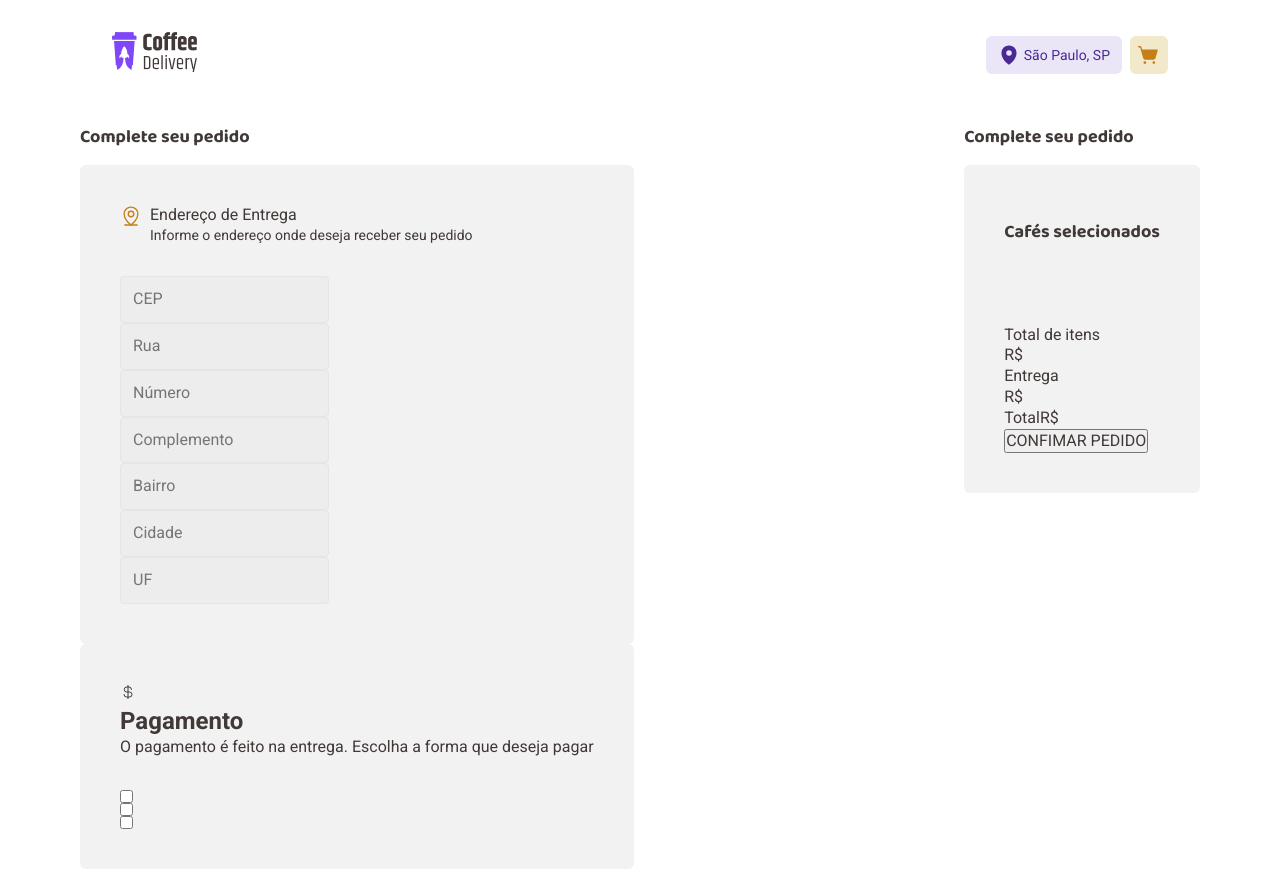
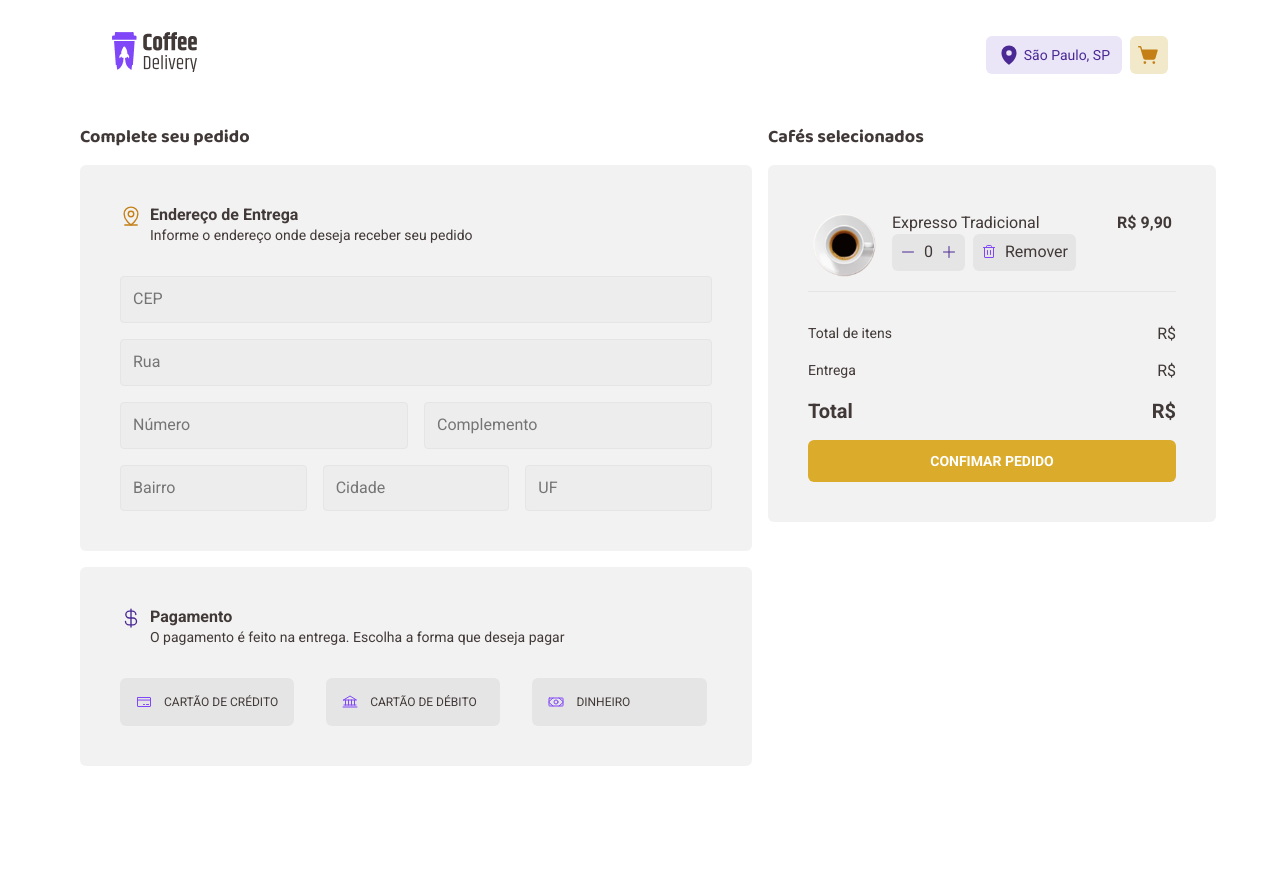
Before and after one commit to JupiterCoffeee/ignite-desafio-cafeshop, a React (Vite) app: page /checkout in a window 1280 px wide. After the commit the page ends 800 px from the top, so only its background shows below. Built offline with nearby package versions, Linux system fonts and the light colour scheme.

Commit message:
Finished checkout page Splitted in components

```diff
--- /dev/null
+++ b/src/pages/Checkout/CoffeeCard/index.tsx
@@ -0,0 +1,34 @@
+import { Minus, Plus, Trash } from "phosphor-react"
+import { CardButtonsDiv, CardContainer, CardPriceContainer, CardTextContainer, Counter, RemoveButton } from "./style"
+
+export interface CoffeeCardProps {
+    title: string
+    banner: string
+    price: string
+}
+
+export function CoffeeCard({title, banner, price} : CoffeeCardProps) {
+    return (
+        <CardContainer>
+            <CardTextContainer>
+                <div>
+                    <img src={banner} />
+                </div>
+                <div>
+                    <p>{title}</p>
+                    <CardButtonsDiv>
+                        <Counter>
+                            <button><Minus /></button>
+                            <p>0</p>
+                            <button><Plus /></button>
+                        </Counter>
+                        <RemoveButton><Trash /> Remover</RemoveButton>
+                    </CardButtonsDiv>
+                </div>
+            </CardTextContainer>
+            <CardPriceContainer>
+                <span>R$ {price}</span>
+            </CardPriceContainer>
+        </CardContainer>
+    )
+}
--- /dev/null
+++ b/src/pages/Checkout/CoffeeCard/style.ts
@@ -0,0 +1,76 @@
+import styled from "styled-components";
+
+export const CardContainer = styled.div`
+    display: flex;
+    width: 100%;
+    padding: 0.5rem 0.25rem;
+    justify-content: space-between;
+    align-items: flex-start;
+    border-bottom: 1px solid ${props => props.theme.color['gray-400']};
+
+    img {
+        width: 4rem;
+        height: 4rem;
+    }
+`;
+
+export const CardTextContainer = styled.div`
+    display: flex;
+    gap: 1rem;
+`;
+
+export const CardPriceContainer = styled.div`
+    display: flex;
+    justify-content: end;
+
+    span {
+        font: ${props => props.theme.font['text-m']};
+        font-weight: bold;
+    }
+`;
+
+export const RemoveButton = styled.button`
+    display: flex;
+    padding: 0.5rem;
+    justify-content: center;
+    align-items: center;
+    gap: 0.5rem;
+    border: none;
+
+    border-radius: 0.375rem;
+    background-color: ${props => props.theme.color['gray-400']};
+
+    svg {
+        color: ${props => props.theme.color['purple-500']};
+    }
+`;
+
+export const CardButtonsDiv = styled.div`
+    display: flex;
+    gap: 0.5rem
+`;
+
+export const Counter = styled.div`
+    display: flex;
+    padding: 0.5rem;
+    justify-content: center;
+    align-items: center;
+    gap: 0.5rem;
+
+    border-radius: 0.375rem;
+    background-color: ${props => props.theme.color['gray-400']};
+
+    button {
+        display: flex;
+        justify-content: center;
+        align-items: center;
+
+        color: ${props => props.theme.color['purple-700']};
+        border: none;
+        background: none;
+
+        &:hover {
+            cursor: pointer;
+        }
+    }
+`;
--- a/src/pages/Checkout/index.tsx
+++ b/src/pages/Checkout/index.tsx
@@ -7,13 +7,19 @@ import {
 from "phosphor-react";
 
 import {
+    CardPriceContainer,
     CartContainerForm,
     CheckoutContainer,
     CheckoutForm,
     CheckoutFormInputDiv,
     CheckoutFormTitleDiv,
     PaymentForm,
+    PaymentFormCheckboxDiv,
+    PaymentFormTitleDiv,
 } from "./style";
+
+import { CoffeeCard } from "./CoffeeCard";
+import Expresso from '../../assets/Expresso.png'
 
 export function Checkout() {
     return (
@@ -28,16 +34,13 @@ export function Checkout() {
                             <p>Informe o endereço onde deseja receber seu pedido</p>
                         </div>
                     </CheckoutFormTitleDiv>
-
                     <CheckoutFormInputDiv>
                         <input type="number" name="" id="" placeholder="CEP"/>
                         <input type="text" name="" id="" placeholder="Rua"/>
-
                         <div>
                             <input type="number" name="" id="" placeholder="Número"/>
                             <input type="text" name="" id="" placeholder="Complemento"/>
                         </div>
-
                         <div>
                             <input type="text" name="" id="" placeholder="Bairro"/>
                             <input type="text" name="" id="" placeholder="Cidade"/>
@@ -47,31 +50,42 @@ export function Checkout() {
                 </CheckoutForm>
 
                 <PaymentForm action="">
-                        <div>
+                    <PaymentFormTitleDiv>
                         <span><CurrencyDollar /></span>
                         <div>
                             <h2>Pagamento</h2>
                             <p>O pagamento é feito na entrega. Escolha a forma que deseja pagar</p>
                         </div>
+                    </PaymentFormTitleDiv>
+                    <PaymentFormCheckboxDiv>
+                        <div>
+                            <CreditCard />
+                            <label>CARTÃO DE CRÉDITO</label>
                         </div>
-
                         <div>
-                            <input type="checkbox" name="" id="" placeholder={<CreditCard /> + `CARTÃO DE CRÉDITO`}/>
-                            <input type="checkbox" name="" id="" placeholder={<Bank /> + `CARTÃO DE CRÉDITO`}/>
-                            <input type="checkbox" name="" id="" placeholder={<Money /> + `CARTÃO DE CRÉDITO`}/>
+                            <Bank />
+                            <label>CARTÃO DE DÉBITO</label>
                         </div>
+                        <div>
+                            <Money />
+                            <label>DINHEIRO</label>
+                        </div>
+                    </PaymentFormCheckboxDiv>
                 </PaymentForm>
             </div>
 
             <div>
-                <h1>Complete seu pedido</h1>
+                <h1>Cafés selecionados</h1>
                 <CartContainerForm>
-                    <h1>Cafés selecionados</h1>
                     <div>
-
+                        <CoffeeCard
+                            title="Expresso Tradicional"
+                            banner={Expresso}
+                            price="9,90"
+                        />
                     </div>
 
-                    <div>
+                    <CardPriceContainer>
                         <div>
                             <p>Total de itens</p>
                             <p>R${}</p>
@@ -85,10 +99,9 @@ export function Checkout() {
                             <span>R${}</span>
                         </div>
                         <button type="submit">CONFIMAR PEDIDO</button>
-                    </div>
+                    </CardPriceContainer>
                 </CartContainerForm>
             </div>
         </CheckoutContainer>
-
     )
 }
--- a/src/pages/Checkout/style.ts
+++ b/src/pages/Checkout/style.ts
@@ -1,8 +1,10 @@
 import styled from "styled-components";
 
 export const CheckoutContainer = styled.main`
-    display: flex;
-    justify-content: space-between;
+    display: grid;
+    justify-content: start;
+    gap: 1rem;
+    grid-template-columns: 60% 40%;
 
     h1 {
         font: ${props => props.theme.font['title-xs']};
@@ -20,9 +22,49 @@ const BaseContainerForm = styled.form`
 
     border-radius: 0.375rem;
     background-color: ${props => props.theme.color['gray-200']};
+`;
+
+export const BaseTitleDiv = styled.div`
+    display: flex;
+    flex-direction: row;
+    align-items: flex-start;
+    gap: 0.5rem;
+
+    h2 {
+        font: ${props => props.theme.font['text-m']};
+        font-weight: bold;
+    }
+
+    p {
+        font: ${props => props.theme.font['text-s']};
+    }
+
+    svg {
+        width: 1.375rem;
+        height: 1.375rem;
+    }
+`;
+
+export const CheckoutFormTitleDiv = styled(BaseTitleDiv)`
+    svg {
+        color: ${props => props.theme.color['yellow-700']};
+    }
+`;
+
+export const CheckoutFormInputDiv = styled.div`
+    display: flex;
+    flex-direction: column;
+    gap: 1rem;
+    width: 100%;
+
+    div {
+        display: flex;
+        gap: 1rem;
+    }
 
     input {
         display: flex;
+        width: 100%;
         padding: 0.75rem;
         align-items: center;
         gap: 0.25rem;
@@ -32,32 +74,10 @@ const BaseContainerForm = styled.form`
         border: 1px solid ${props => props.theme.color['gray-400']};
         background-color: ${props => props.theme.color['gray-300']};
 
+        &:focus {
+            outline: 1px solid ${props => props.theme.color['yellow-700']};
+        }
     }
-`;
-
-export const CheckoutFormTitleDiv = styled.div`
-    display: flex;
-    align-items: flex-start;
-    gap: 0.5rem;
-
-    h2 {
-        font: ${props => props.theme.font['text-m']};
-    }
-
-    p {
-        font: ${props => props.theme.font['text-s']};
-    }
-
-    svg {
-        width: 1.375rem;
-        height: 1.375rem;
-        color: ${props => props.theme.color['yellow-700']};
-    }
-`;
-
-export const CheckoutFormInputDiv = styled.div`
-    display: flex;
-    flex-direction: column;
 `;
 
 export const CheckoutForm = styled(BaseContainerForm)`
@@ -65,9 +85,83 @@ export const CheckoutForm = styled(BaseContainerForm)`
 `;
 
 export const PaymentForm = styled(BaseContainerForm)`
+    margin-top: 1rem;
+`;
+
+export const PaymentFormTitleDiv = styled(BaseTitleDiv)`
+    svg {
+        color: ${props => props.theme.color['purple-700']};
+    }
+`;
+
+export const PaymentFormCheckboxDiv = styled.div`
+    display: grid;
+    grid-template-columns: repeat(3, 1fr);
+    gap: 2rem;
+
+    div {
+        display: flex;
+        padding: 1rem;
+        align-items: center;
+        gap: 0.75rem;
+
+        border-radius: 0.375rem;
+        background-color: ${props => props.theme.color['gray-400']};
+
+        label {
+            font: ${props => props.theme.font['buttom-m']};
+        }
+
+        svg {
+            color: ${props => props.theme.color['purple-500']};
+        }
+    }
+`;
+
+
+export const CartContainerForm = styled(BaseContainerForm)`
+    div {
+        width: 100%;
+    }
+`;
+
+export const CardPriceContainer = styled.div`
+    display: flex;
+    flex-direction: column;
+    gap: 1rem;
+
+    div {
+        display: flex;
+        justify-content: space-between;
+
+        p {
+            font: ${props => props.theme.font['text-s']};
+        }
+
+        p + p {
+            font: ${props => props.theme.font['text-m']};
+        }
+
+        span {
+            font: ${props => props.theme.font['text-l']};
+            font-weight: bold;
+        }
+    }
+
+    button {
+        display: flex;
+        padding: 0.75rem 0.5rem;
+        justify-content: center;
+        align-items: center;
+        gap: 0.25rem;
+        align-self: stretch;
+
+        border: none;
+        border-radius: 0.375rem;
+        background-color: ${props => props.theme.color['yellow-500']};
+
+        font: ${props => props.theme.font['buttom-g']};
+        color: ${props => props.theme.color.white};
+    }
 
 `;
-
-export const CartContainerForm = styled(BaseContainerForm)`
-
-`;
```
Lines whose indentation alone changed are shown as unchanged.
